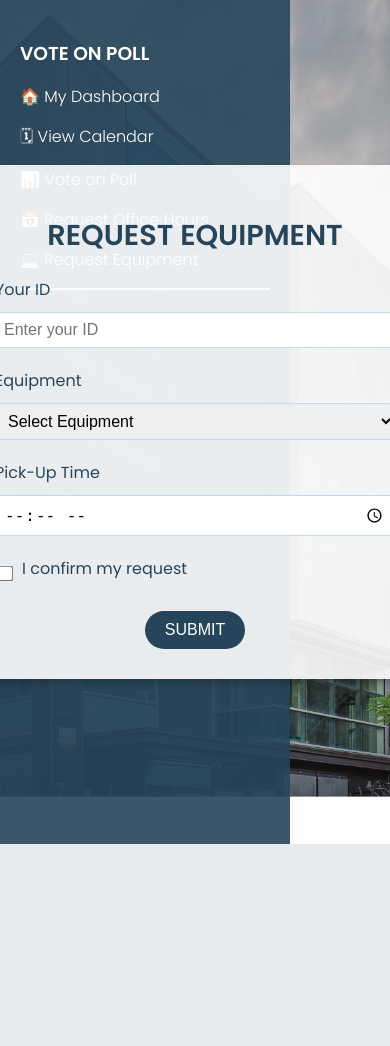
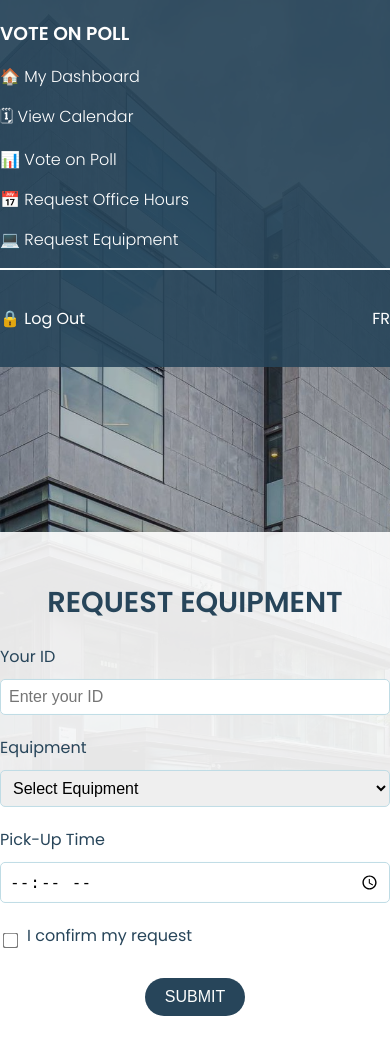
Before and after one commit to montmorency3/SOCS-WEBSITE, a PHP site: page /RequestEquiptment.html in a window 390 px wide; the page is wider, and only the part inside the window is pictured. Before the commit the page ends 844 px from the top of that part, so only its background shows below. Run offline with PHP 8.4, Linux system fonts and the light colour scheme.

Commit message:
responsvienss + styling

```diff
--- a/private/RequestEquiptment.html
+++ b/private/RequestEquiptment.html
@@ -107,7 +107,7 @@
       /* Centering the container */
       position: absolute;
       top: 50%;
-      left: 50%;
+      left: 65%;
       transform: translate(-50%, -50%);
 
       text-align: center;
@@ -166,6 +166,22 @@
     .submit-btn:hover {
       background-color: #77A9B2;
     }
+
+      /* Responsive Design */
+  @media (max-width: 768px) {
+    .sidebar {
+      width: 100%; /* Sidebar takes full width on smaller screens */
+      height: auto; /* Adjust height to fit content */
+      position: relative; /* Sidebar stacks above the equipment container */
+    }
+
+    .equipment-container {
+      width: 100%; /* Take full width on small screens */
+      left: 50%;
+      position: relative; /* Stack below the sidebar */
+    }
+  }
+</style>
   </style>
 </head>
 
--- a/private/assets/css/private.css
+++ b/private/assets/css/private.css
@@ -3,3 +3,11 @@
     float:right;
     color:white;
 }
+
+@media (max-width: 768px) {
+
+    .sidebar {
+        padding: 0 !important;
+        margin: 0 !important;
+      }
+}
```
